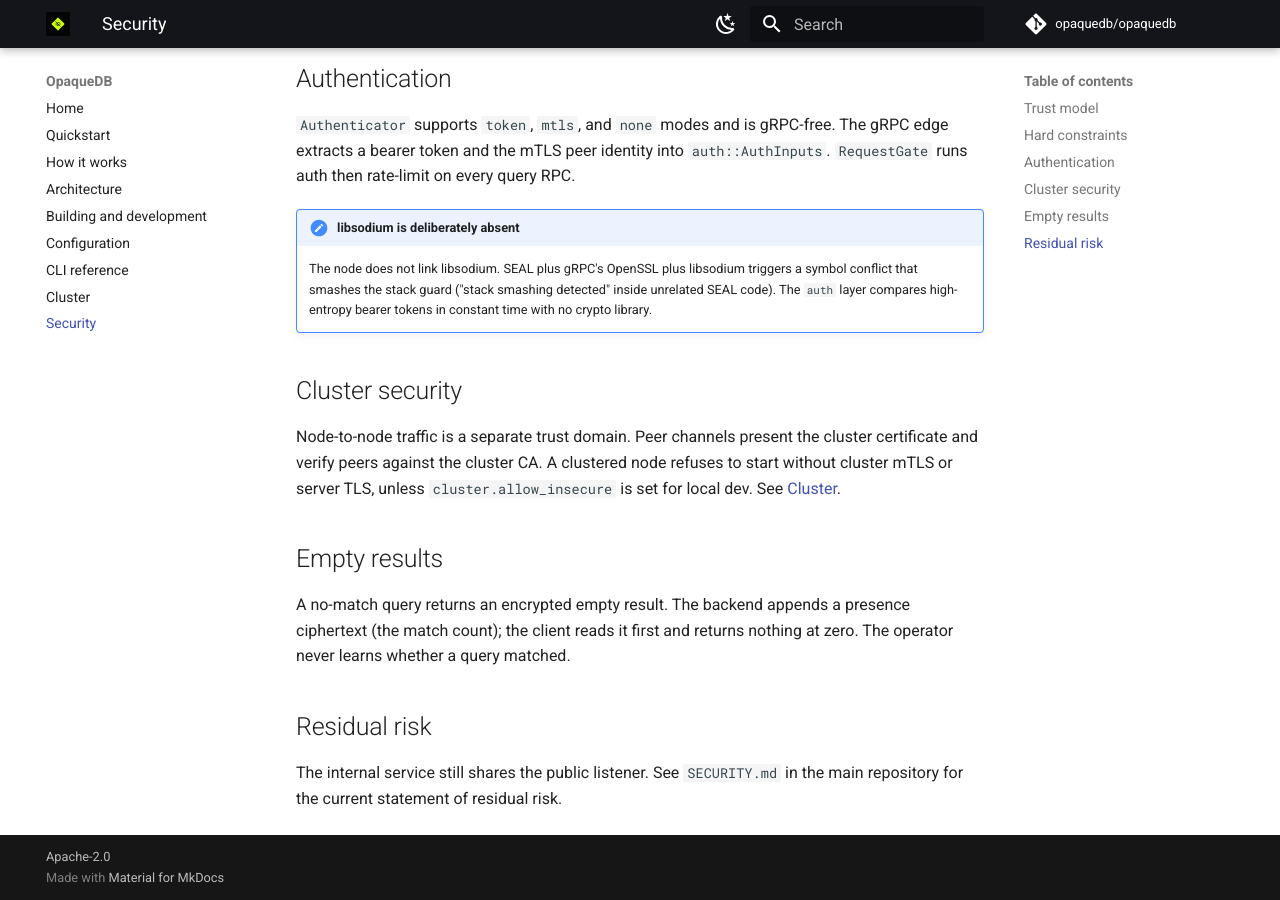
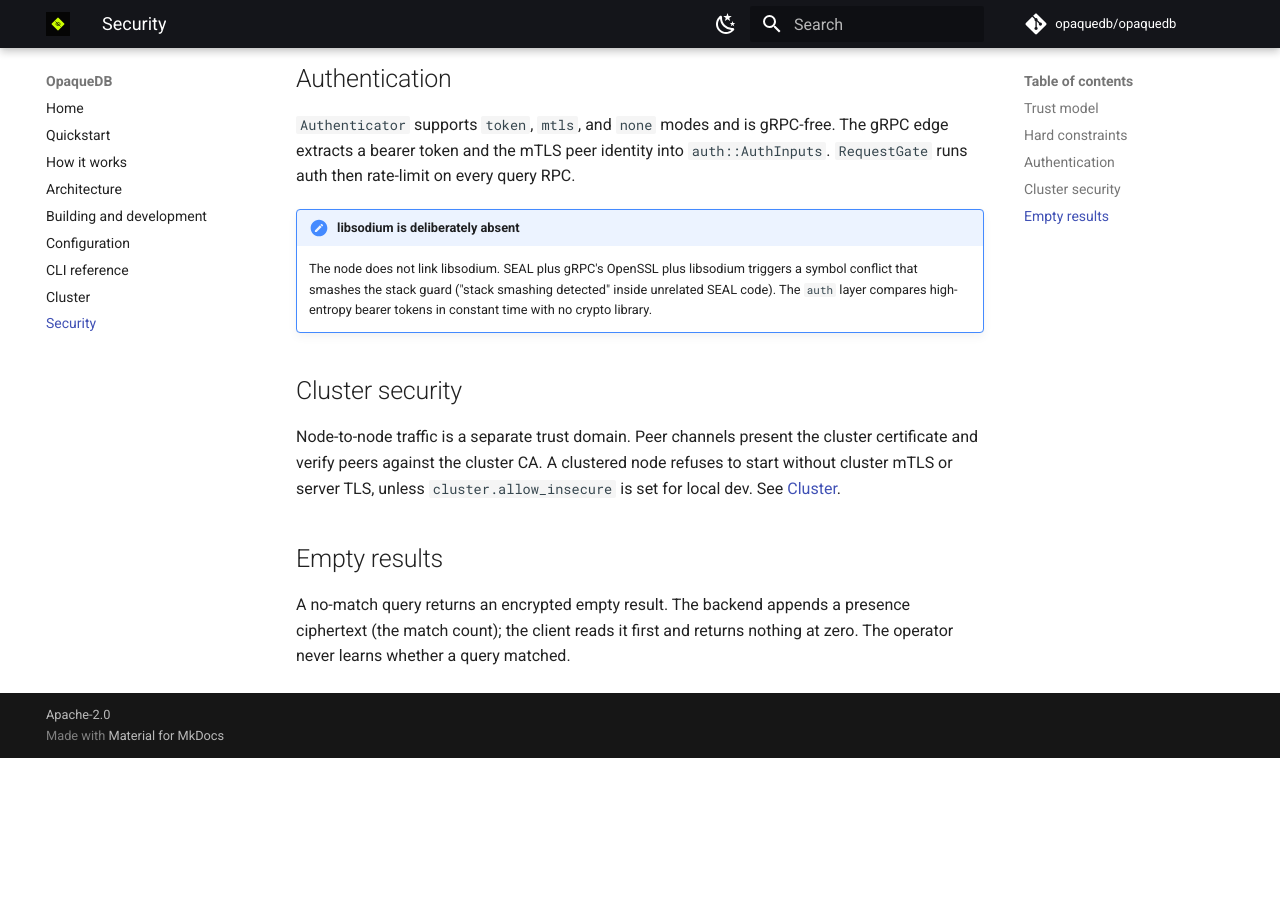
Before and after one commit to opaquedb/docs, an MkDocs documentation site: the page built from docs/security.md, in a window 1280 px wide and 900 px high, scrolled down 1078 px. Built offline with MkDocs 1.6.1 and Material for MkDocs 9.7.7, drawn with Linux system fonts in a browser that asks for light colours; comment, search, counter and statistics services are not loaded; after the commit the page ends 1836 px from its top, so only the background shows below that.

Commit message:
Remove old reference from security

```diff
--- a/docs/security.md
+++ b/docs/security.md
@@ -62,8 +62,3 @@ refuses to start without cluster mTLS or server TLS, unless
 A no-match query returns an encrypted empty result. The backend appends a
 presence ciphertext (the match count); the client reads it first and returns
 nothing at zero. The operator never learns whether a query matched.
-
-## Residual risk
-
-The internal service still shares the public listener. See `SECURITY.md` in the
-main repository for the current statement of residual risk.
```
